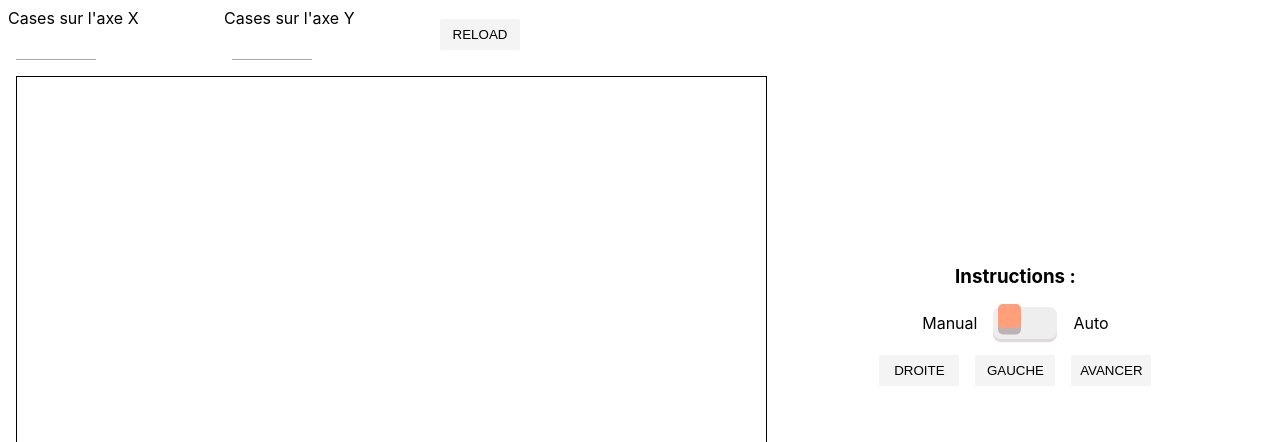
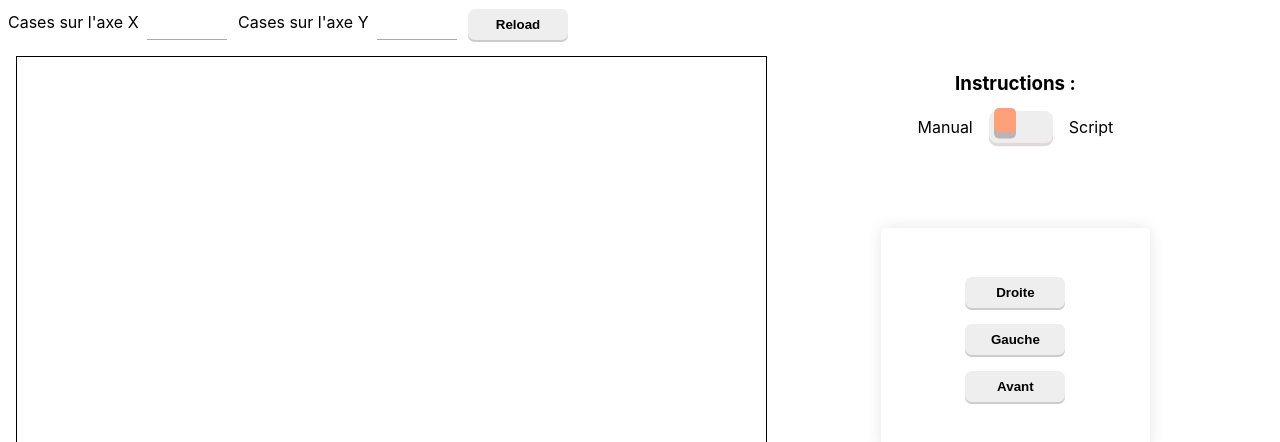
Before and after one commit to TomPillet/ihoover-app, a React (Create React App) app: page / in a window 1280 px wide. Shown: the top 442 px of the page. Built offline with nearby package versions, Linux system fonts and the light colour scheme.

Commit message:
feat: card des instructions avec un switcher + amélioration de l'interface
J'ai également rename le component Switcher en ToggleSwitcher pour dev à l'avenir
un component "RadioSwitcher" qui permettrait de changer le mode des instructions via
des inputs de type radio

```diff
--- a/src/App.scss
+++ b/src/App.scss
@@ -3,7 +3,7 @@
   align-items: center;
   justify-content: space-between;
   margin: 8px 8px;
-  width: 40vw;
+  max-width: 560px;
 
   .grid-param {
     box-sizing: border-box;
@@ -47,10 +47,17 @@
 }
 
 .grid-instructions {
-  display: block;
+  display: flex;
+  flex-direction: column;
   margin: auto;
+  padding: 16px;
+  height: calc(100% - (16px*2));
   width: 36%;
   text-align: center;
+
+  .instructions-header {
+    margin: 0;
+  }
 
   & .switch-mode {
     display: flex;
@@ -63,10 +70,53 @@
       margin: 0 16px;
     }
   }
+}
 
-  .instructions-btn {
-    margin: 0 8px;
+.instructions-wrapper {
+  display: flex;
+  align-items: center;
+  justify-content: center;
+  height: 50%;
+  width: 60%;
+  margin: auto;
+  border-radius: 5px;
+  box-shadow: 0 0 15px rgba(0,0,0,0.1);
+
+  & .hide {
+    display: none !important;
   }
+
+  & #manual-instructions {
+    display: flex;
+    flex-direction: column;
+    justify-content: space-between;
+    align-items: center;
+
+    & .manual-btn {
+      margin: 8px 0;
+    }
+  }
+
+  & #script-instructions {
+    margin: auto;
+    height: 60%;
+    width: 70%;
+
+    & textarea {
+      border: 1px solid #ccc;
+      border-radius: 4px;
+      height: 100%;
+      width: 100%;
+      resize: none;
+    }
+
+    & .script-btn {
+      position: relative;
+      top: -20px;
+      left: 60px;
+    }
+  }
+
 }
 
 .btn {
@@ -74,15 +124,21 @@
   border: none;
   border-radius: 2px;
   padding: 8px;
-  min-width: 80px;
-  text-transform: uppercase;
+  min-width: 100px;
+  font-weight: 600;
   cursor: pointer;
 
-  &.btn-action {
-    background-color: #f4f4f4;
+  background-color: #eee;
+  box-shadow: 0 2px #ccc;
+  border-radius: .5em;
+  transition: background-color .3s, box-shadow .3s;
 
-    &:hover {
-      background-color: #eee;
-    }
+  &.btn-action:hover {
+    background-color: lightgreen;
+    box-shadow: 0 2px rgb(107, 184, 107);
+  }
+  &.btn-valid:hover {
+    background-color: lightskyblue;
+    box-shadow: 0 2px rgb(108, 163, 197);
   }
 }
--- a/src/App.tsx
+++ b/src/App.tsx
@@ -1,10 +1,16 @@
-import React from 'react';
+import React, { useState } from 'react';
 import './App.scss';
 
 import Canvas from './components/Canvas/Canvas';
-import Switcher from './components/Switcher/Switcher';
+import ToggleSwitcher from './components/ToggleSwitcher/ToggleSwitcher';
 
 function App() {
+  const [useScript, setUseScript] = useState(false);
+
+  const toggleScript = (toggleData: boolean) => {
+    setUseScript(toggleData);
+  }
+
   return (
     <div className="App">
 
@@ -15,7 +21,7 @@ function App() {
         <label htmlFor="grid-sizeY">Cases sur l'axe Y
           <input type="number" className="grid-param" id="grid-sizeY"/>
         </label>
-        <button className='btn btn-action' onClick={() => console.log('reload')}>Reload</button>
+        <button className='btn btn-valid' onClick={() => console.log('reload')}>Reload</button>
       </div>
 
       <div className="grid-wrapper">
@@ -28,14 +34,21 @@ function App() {
 
           <div className="switch-mode">
             <span className="mode">Manual</span>
-            <Switcher></Switcher>
-            <span className="mode">Auto</span>
+            <ToggleSwitcher toggler={() => toggleScript(!useScript)}></ToggleSwitcher>
+            <span className="mode">Script</span>
           </div>
 
-          <div className="instructions-card">
-            <button className="btn btn-action instructions-btn" onClick={() => console.log('droite')}>Droite</button>
-            <button className="btn btn-action instructions-btn" onClick={() => console.log('gauche')}>Gauche</button>
-            <button className="btn btn-action instructions-btn" onClick={() => console.log('avancer')}>Avancer</button>
+          <div className="instructions-wrapper">
+            <div id="script-instructions" className={`instructions-card ${(!useScript)? 'hide' : ''}`}>
+              <textarea name="script" id="script"></textarea>
+              <button className='btn btn-valid script-btn' onClick={() => console.log('reload')}>Play</button>
+            </div>
+
+            <div id="manual-instructions"  className={`instructions-card ${(useScript)? 'hide' : ''}`}>
+              <button className="btn btn-action manual-btn" onClick={() => console.log('droite')}>Droite</button>
+              <button className="btn btn-action manual-btn" onClick={() => console.log('gauche')}>Gauche</button>
+              <button className="btn btn-action manual-btn" onClick={() => console.log('avancer')}>Avant</button>
+            </div>
           </div>
 
         </div>
--- a/src/components/Switcher/Switcher.tsx
+++ /dev/null
@@ -1,17 +0,0 @@
-import React, { FC } from 'react';
-import './Switcher.css';
-
-interface SwitcherProps {
-
-}
-
-const Switcher: FC<SwitcherProps> = () => {
-    return (
-        <label className="switch">
-            <input type="checkbox"/>
-            <span className="slider"></span>
-        </label>
-     );
-}
-
-export default Switcher;
--- /dev/null
+++ b/src/components/ToggleSwitcher/ToggleSwitcher.tsx
@@ -0,0 +1,18 @@
+import React, { FC } from 'react';
+import './ToggleSwitcher.css';
+
+interface ToggleSwitcherProps {
+    toggler: any
+}
+
+const ToggleSwitcher: FC<ToggleSwitcherProps> = ({toggler}) => {
+
+    return (
+        <label className="switch">
+            <input type="checkbox" onChange={() => toggler()}/>
+            <span className="slider"></span>
+        </label>
+     );
+}
+
+export default ToggleSwitcher;
```
Also changed, not shown: src/components/ToggleSwitcher/ToggleSwitcher.css (renamed from src/components/Switcher/Switcher.css).
